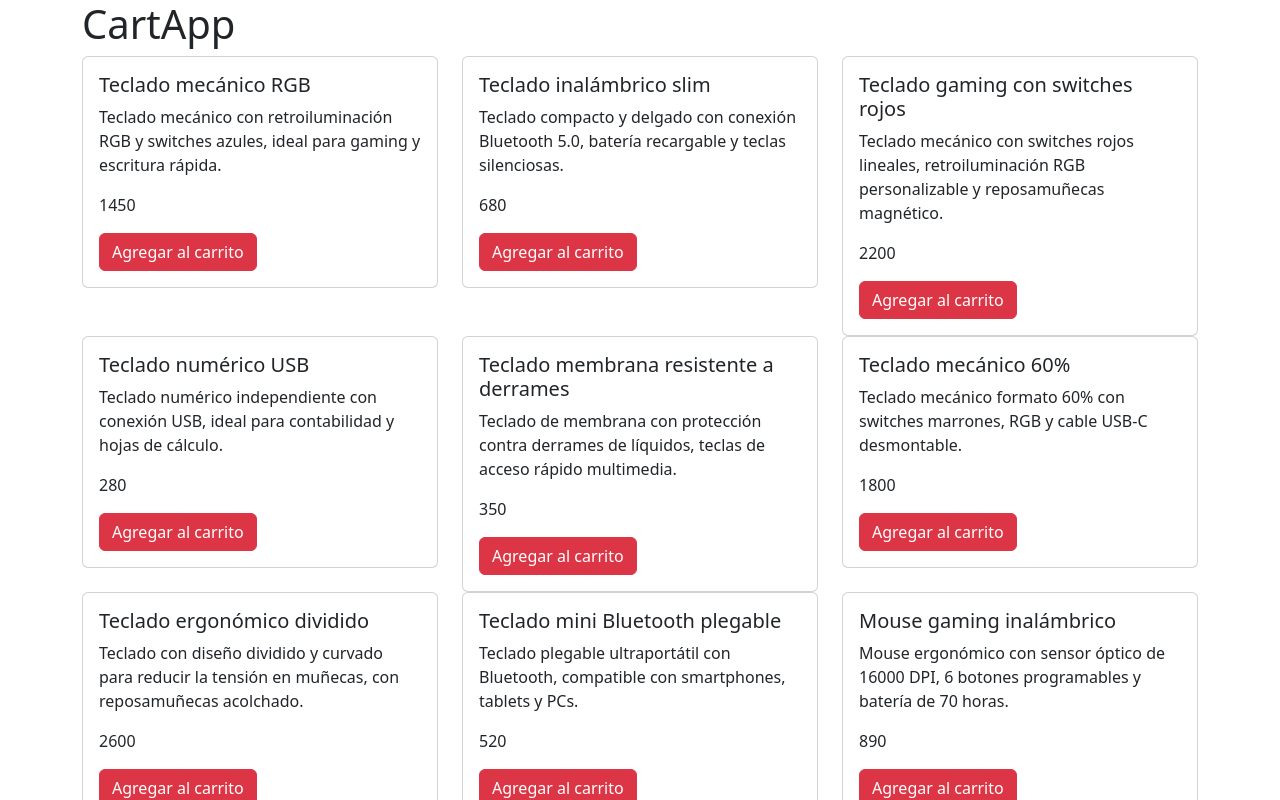
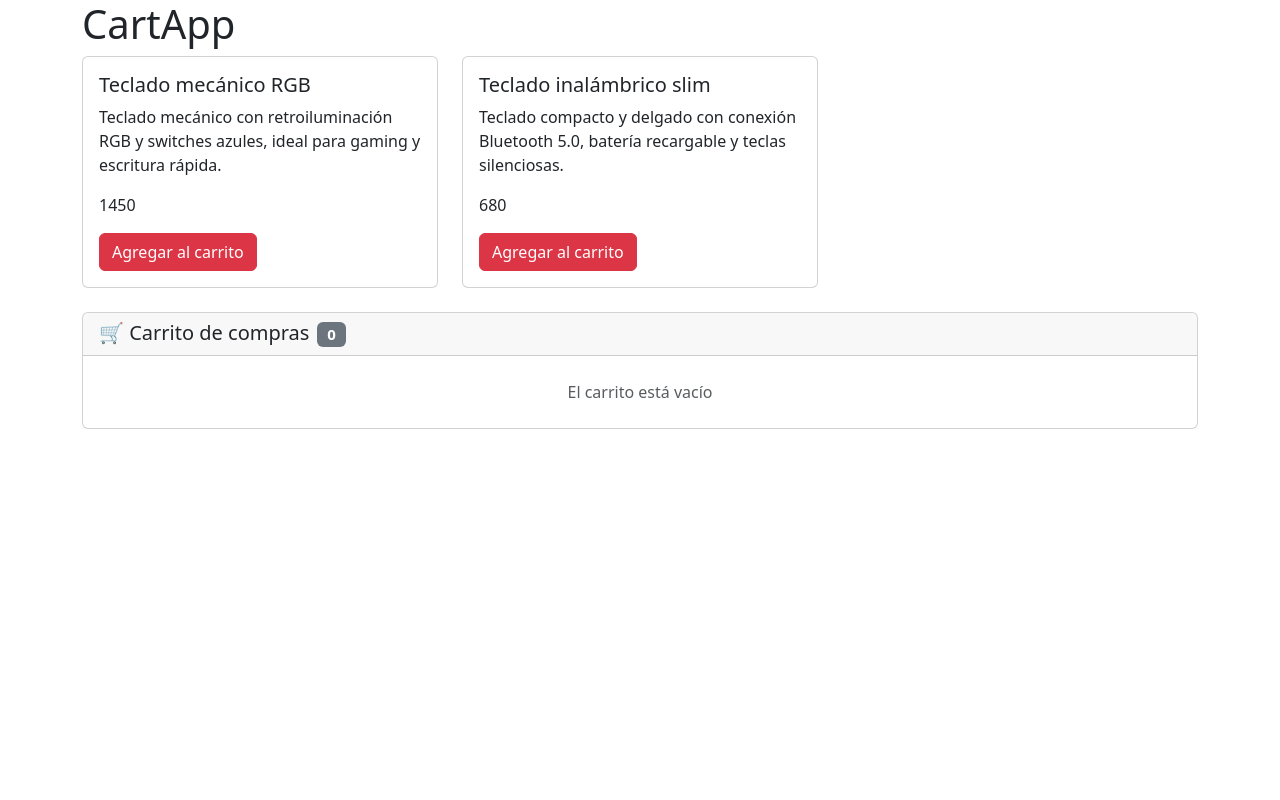
Before and after one commit to izaivanegas/react-cartapp, a React (Vite) app: page / in a window 1280 px wide. Shown: the top 800 px of the page. Built offline with nearby package versions, Linux system fonts and the light colour scheme.

Commit message:
Se logra poner mas de una pieza

```diff
--- a/src/CartApp.jsx
+++ b/src/CartApp.jsx
@@ -3,17 +3,62 @@ import {useEffect, useState} from "react";
 import {CatalogVIew} from "./components/CatalogVIew";
 import {CardView} from "./components/CardView";
 
+
+
+
+
+const initialCartItems = [];
+
+
 export const CartApp = ()=>{
+
+
+
+const[cartItems, setCartItems] = useState(initialCartItems)
+
+    /**
+     * Agregar un producto a nuestro carrito de compras
+     * @param product
+     */
+    const  handleAddCartItem = (product)=>{
+        console.log("handleAddCartItem................en CartApp.jsx");
+        console.log("Agregando producto al carrito", product);
+
+        const hasItem = cartItems.find((i)=>i.product.id===product.id);
+        if(hasItem){
+            setCartItems([
+                ...cartItems.filter((item)=>item.product.id !== product.id),{
+                product,
+                    quantity: hasItem.quantity + 1,
+                }
+            ])
+        }else{
+            setCartItems([...cartItems, {
+                product: product,
+                quantity: 1,
+                total: product.price * 1
+            }])
+
+
+        }
+
+
+
+
+
+    }
+
+
 
 
     return (
         <div className="container">
             <h1>CartApp</h1>
-                <CatalogVIew />
+                <CatalogVIew handler={(product)=>handleAddCartItem(product)} />
 
 
-            <div className="my-4 w-50">
-                <CardView />
+            <div className="my-4 w-100">
+                <CardView items={cartItems} />
             </div>
         </div>
     )
--- a/src/components/CardView.jsx
+++ b/src/components/CardView.jsx
@@ -1,38 +1,60 @@
 
 
-export const CardView = ()=>{
+export const CardView = ({items})=>{
+
+
+    console.log("listProduct en CardView.jsx", items);
+
+    const totalGeneral = items.reduce((sum, item) => sum + (item.total || item.product.price * item.quantity), 0);
 
         return (
-            <>
-                <h3>Carrrito de compras</h3>
-                <table>
+
+            <div className="card">
+                <div className="card-header">
+                    <h5 className="mb-0">
+                        🛒 Carrito de compras
+                        <span className="badge bg-secondary ms-2">{items.length}</span>
+                    </h5>
+                </div>
+
+                <div className="card-body p-0">
+                    {items.length === 0 ? (
+                        <p className="text-center text-muted my-4">El carrito está vacío</p>
+                    ) : (
+                        <div className="table-responsive">
+                            <table className="table table-striped table-hover mb-0">
                                 <thead>
                                 <tr>
                                     <th>Producto</th>
-                        <th>Precio</th>
-                        <th>Cantidad</th>
-                        <th>Total</th>
-                        <th>Eliminar</th>
+                                    <th className="text-center">Precio</th>
+                                    <th className="text-center">Cantidad</th>
+                                    <th className="text-end">Total</th>
+                                    <th className="text-center">Acción</th>
                                 </tr>
                                 </thead>
                                 <tbody>
-                    <tr>
-                        <td>nombre</td>
-                        <td>Precio</td>
-                        <td>Cantidad</td>
-                        <td>nombre</td>
-                        <td>
-                            <button className="btn btn-danger">Eliminar</button>
+                                {items.map(item => (
+                                    <tr key={item.product.id}>
+                                        <td>{item.product.name}</td>
+                                        <td className="text-center">${item.product.price.toFixed(2)}</td>
+                                        <td className="text-center">{item.quantity}</td>
+                                        <td className="text-end">${(item.total || item.product.price * item.quantity).toFixed(2)}</td>
+                                        <td className="text-center">
+                                            <button className="btn btn-danger btn-sm">Eliminar</button>
                                         </td>
                                     </tr>
+                                ))}
                                 </tbody>
                                 <tfoot>
-                    <tr>
-                        <td colSpan="3" >Total</td>
-                        <td colSpan="2">12345.23</td>
+                                <tr className="table-active">
+                                    <td colSpan="3" className="text-end fw-bold">Total</td>
+                                    <td colSpan="2" className="text-end fw-bold">${totalGeneral.toFixed(2)}</td>
                                 </tr>
                                 </tfoot>
                             </table>
-            </>
+                        </div>
+                    )}
+                </div>
+            </div>
         );
 }
--- a/src/components/CatalogVIew.jsx
+++ b/src/components/CatalogVIew.jsx
@@ -2,7 +2,7 @@ import {useEffect, useState} from "react";
 import {getProducts} from "../services/productsService";
 import {ProductCardView} from "./ProductCardView";
 
-export const CatalogVIew = ()=>{
+export const CatalogVIew = ({handler})=>{
 
     const [products, setProducts] = useState([])
 
@@ -17,8 +17,11 @@ export const CatalogVIew = ()=>{
         <>
             <div className="row">
             {products.map((product)=>(
-                    <div className="col-4">
-                        <ProductCardView product={product} />
+                    <div className="col-4" key={product.id || key}>
+                        <ProductCardView product={product}
+
+                                         handler={handler}
+                        />
                     </div>
                 )
             )}
--- a/src/components/ProductCardView.jsx
+++ b/src/components/ProductCardView.jsx
@@ -2,7 +2,18 @@
 import React from 'react';
 
 
-export const ProductCardView = ({product: {name, description, price}}) => {
+export const ProductCardView = ({product: {id, name, description, price},handler}) => {
+
+    const onAddProduct = (product)=>{
+        console.log("onAddProduct...... in ProductCardView");
+        console.log("id: "+ product.id);
+        console.log("name: "+ product.name);
+        console.log("description: "+ product.description);
+        console.log("price: "+ product.price);
+        handler(product);
+
+    }
+
     return (
         <>
             <div className="card">
@@ -10,7 +21,7 @@ export const ProductCardView = ({product: {name, description, price}}) => {
                     <h5 className="card-title">{name}</h5>
                     <p className="card-text">{description}</p>
                     <p className="card-text">{price}</p>
-                    <button className="btn btn-danger">Agregar al carrito</button>
+                    <button className="btn btn-danger" onClick={ ()=>onAddProduct({id,name,description,price})  }>Agregar al carrito</button>
                 </div>
             </div>
         </>
--- a/src/data/products.js
+++ b/src/data/products.js
@@ -12,7 +12,7 @@ export const products = [
         description: 'Teclado compacto y delgado con conexión Bluetooth 5.0, batería recargable y teclas silenciosas.',
         price: 680.0
     },
-    {
+    /*{
         id: 3,
         name: 'Teclado gaming con switches rojos',
         description: 'Teclado mecánico con switches rojos lineales, retroiluminación RGB personalizable y reposamuñecas magnético.',
@@ -627,5 +627,5 @@ export const products = [
         name: 'Lampara LED USB para monitor',
         description: 'Lámpara de escritorio que se monta en el monitor, luz cálida/fría, ajustable, con puerto USB.',
         price: 350.0
-    }
+    }*/
 ];
```
Lines whose indentation alone changed are shown as unchanged.
